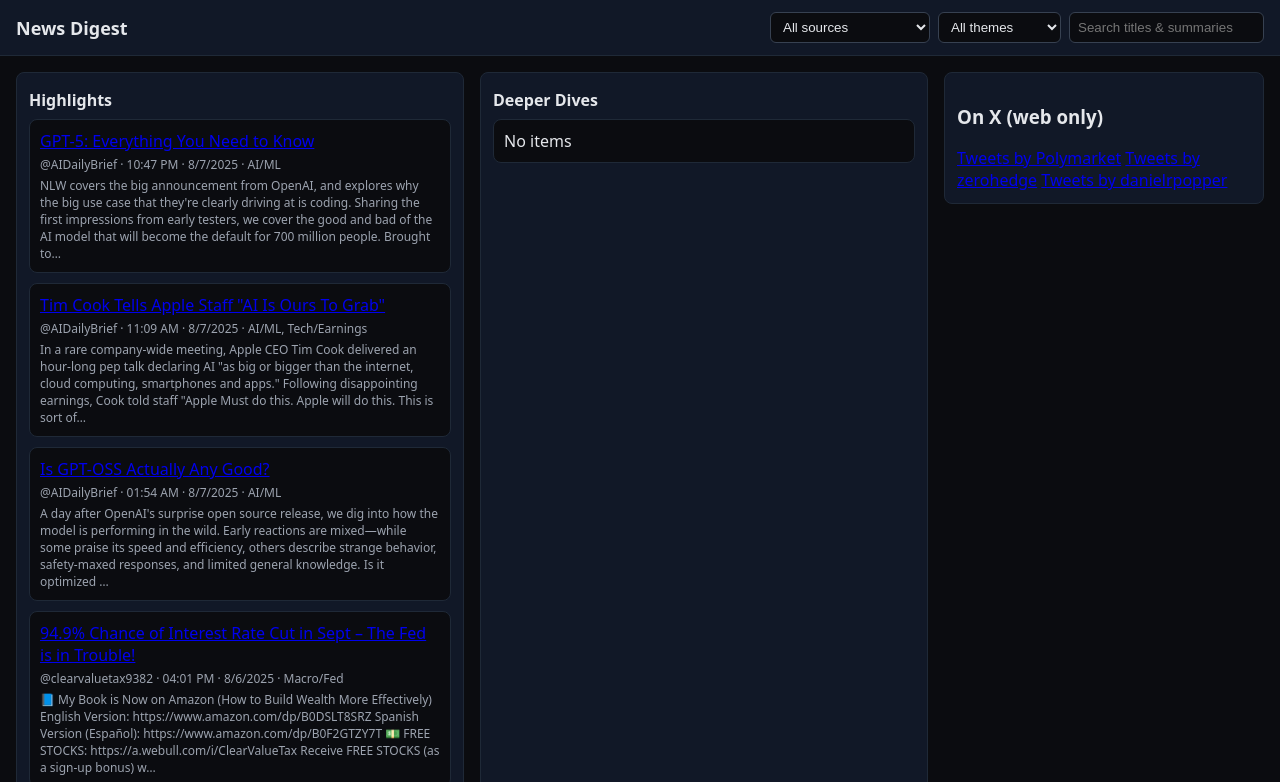
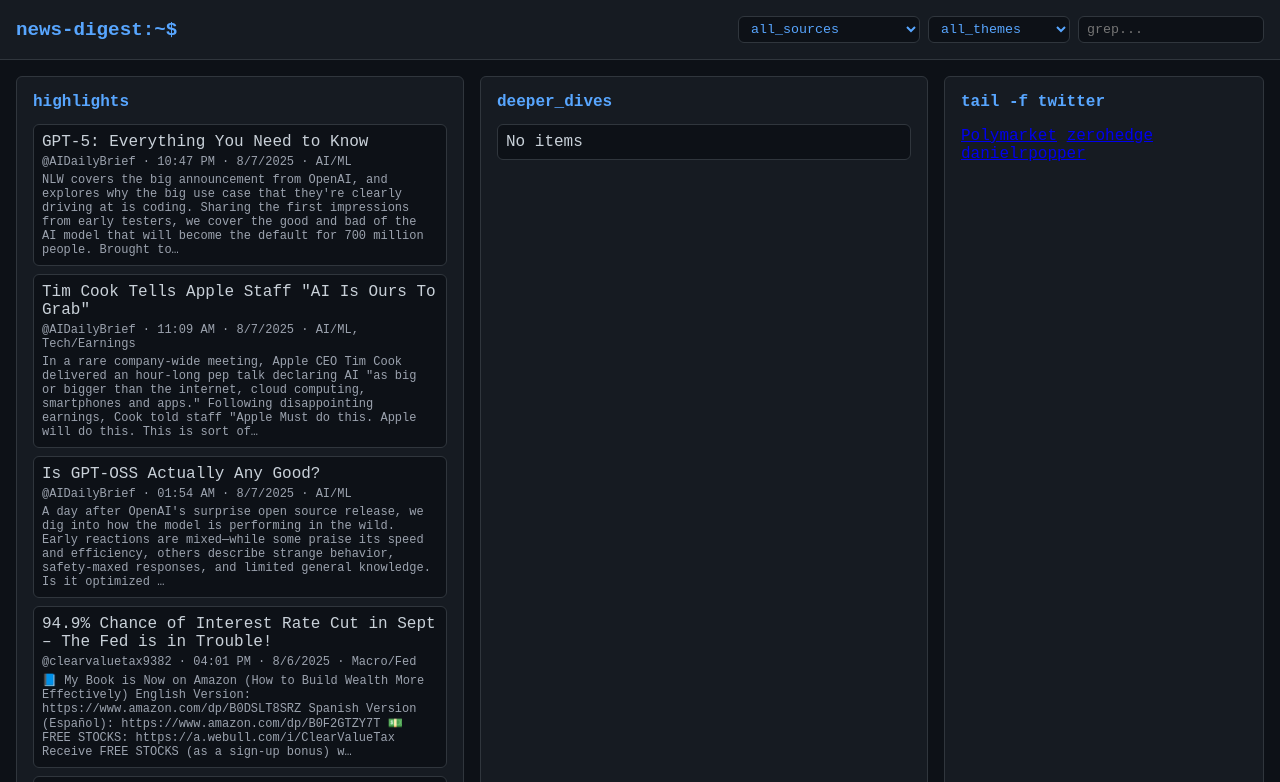
Before and after one commit to syb-code/news-digest, a plain HTML site: page docs/index.html in a window 1280 px wide. Shown: the top 782 px of the page. Drawn offline with nearby package versions, Linux system fonts and the light colour scheme.

Commit message:
Add files via upload

```diff
--- a/docs/index.html
+++ b/docs/index.html
@@ -1,43 +1,144 @@
+
 <!doctype html>
 <html lang="en">
 <head>
   <meta charset="utf-8">
   <meta name="viewport" content="width=device-width, initial-scale=1">
-  <title>News Digest</title>
+  <title>News Digest Terminal</title>
   <link rel="stylesheet" href="assets/css/style.css">
-  <!-- Lunr.js for client-side search -->
   <script src="https://unpkg.com/lunr/lunr.js"></script>
+  <style>
+    :root {
+      --bg: #0d1117;
+      --panel: #161b22;
+      --accent: #58a6ff;
+      --text: #c9d1d9;
+      --muted: #8b949e;
+      --border: #30363d;
+      --radius: 6px;
+    }
+    * {
+      box-sizing: border-box;
+    }
+    body {
+      margin: 0;
+      font-family: 'Courier New', Courier, monospace;
+      background: var(--bg);
+      color: var(--text);
+    }
+    header {
+      padding: 1rem;
+      background: var(--panel);
+      border-bottom: 1px solid var(--border);
+      display: flex;
+      justify-content: space-between;
+      align-items: center;
+    }
+    header h1 {
+      font-size: 1.2rem;
+      margin: 0;
+      color: var(--accent);
+    }
+    .controls {
+      display: flex;
+      gap: 0.5rem;
+    }
+    .controls input, .controls select {
+      padding: 0.25rem 0.5rem;
+      background: var(--bg);
+      border: 1px solid var(--border);
+      color: var(--accent);
+      font-family: inherit;
+      border-radius: var(--radius);
+    }
+    main {
+      display: grid;
+      grid-template-columns: 1fr 1fr 320px;
+      gap: 1rem;
+      padding: 1rem;
+    }
+    section, aside {
+      background: var(--panel);
+      border: 1px solid var(--border);
+      padding: 1rem;
+      border-radius: var(--radius);
+    }
+    h2, h3 {
+      margin-top: 0;
+      color: var(--accent);
+      font-size: 1rem;
+    }
+    ul.itemlist {
+      list-style: none;
+      padding: 0;
+      display: flex;
+      flex-direction: column;
+      gap: 0.5rem;
+    }
+    .item {
+      background: var(--bg);
+      border: 1px solid var(--border);
+      padding: 0.5rem;
+      border-radius: var(--radius);
+    }
+    .item a {
+      color: var(--text);
+      text-decoration: none;
+    }
+    .item a:hover {
+      text-decoration: underline;
+    }
+    .meta {
+      font-size: 0.8rem;
+      color: var(--muted);
+      margin-top: 0.25rem;
+    }
+    footer {
+      text-align: center;
+      padding: 1rem;
+      color: var(--muted);
+      border-top: 1px solid var(--border);
+      background: var(--panel);
+    }
+    @media (max-width: 1024px) {
+      main {
+        grid-template-columns: 1fr;
+      }
+      aside {
+        order: -1;
+      }
+    }
+  </style>
 </head>
 <body>
-  <header class="topbar">
-    <h1>News Digest</h1>
+  <header>
+    <h1>news-digest:~$</h1>
     <div class="controls">
-      <select id="filter-source"><option value="">All sources</option></select>
-      <select id="filter-theme"><option value="">All themes</option></select>
-      <input id="search" placeholder="Search titles & summaries">
+      <select id="filter-source"><option value="">all_sources</option></select>
+      <select id="filter-theme"><option value="">all_themes</option></select>
+      <input id="search" placeholder="grep...">
     </div>
   </header>
 
-  <main class="layout">
-    <section class="column">
-      <h2>Highlights</h2>
+  <main>
+    <section>
+      <h2>highlights</h2>
       <ul id="list-highlights" class="itemlist"></ul>
     </section>
-    <section class="column">
-      <h2>Deeper Dives</h2>
+    <section>
+      <h2>deeper_dives</h2>
       <ul id="list-deeper" class="itemlist"></ul>
     </section>
-
-    <aside class="sidebar">
-      <h3>On X (web only)</h3>
-      <a class="twitter-timeline" data-height="400" href="https://twitter.com/Polymarket?ref_src=twsrc%5Etfw">Tweets by Polymarket</a>
-      <a class="twitter-timeline" data-height="400" href="https://twitter.com/zerohedge?ref_src=twsrc%5Etfw">Tweets by zerohedge</a>
-      <a class="twitter-timeline" data-height="400" href="https://twitter.com/danielrpopper?ref_src=twsrc%5Etfw">Tweets by danielrpopper</a>
+    <aside>
+      <h3>tail -f twitter</h3>
+      <a class="twitter-timeline" data-height="400" href="https://twitter.com/Polymarket">Polymarket</a>
+      <a class="twitter-timeline" data-height="400" href="https://twitter.com/zerohedge">zerohedge</a>
+      <a class="twitter-timeline" data-height="400" href="https://twitter.com/danielrpopper">danielrpopper</a>
     </aside>
   </main>
 
-  <footer class="foot">
-    <small>Generated hourly. Email goes out daily at 7:30 AM PT.</small>
+  <footer>
+    <small>cron@digest ~ emailed at 7:30 AM PT</small>
   </footer>
 
   <script async src="https://platform.twitter.com/widgets.js" charset="utf-8"></script>
```
